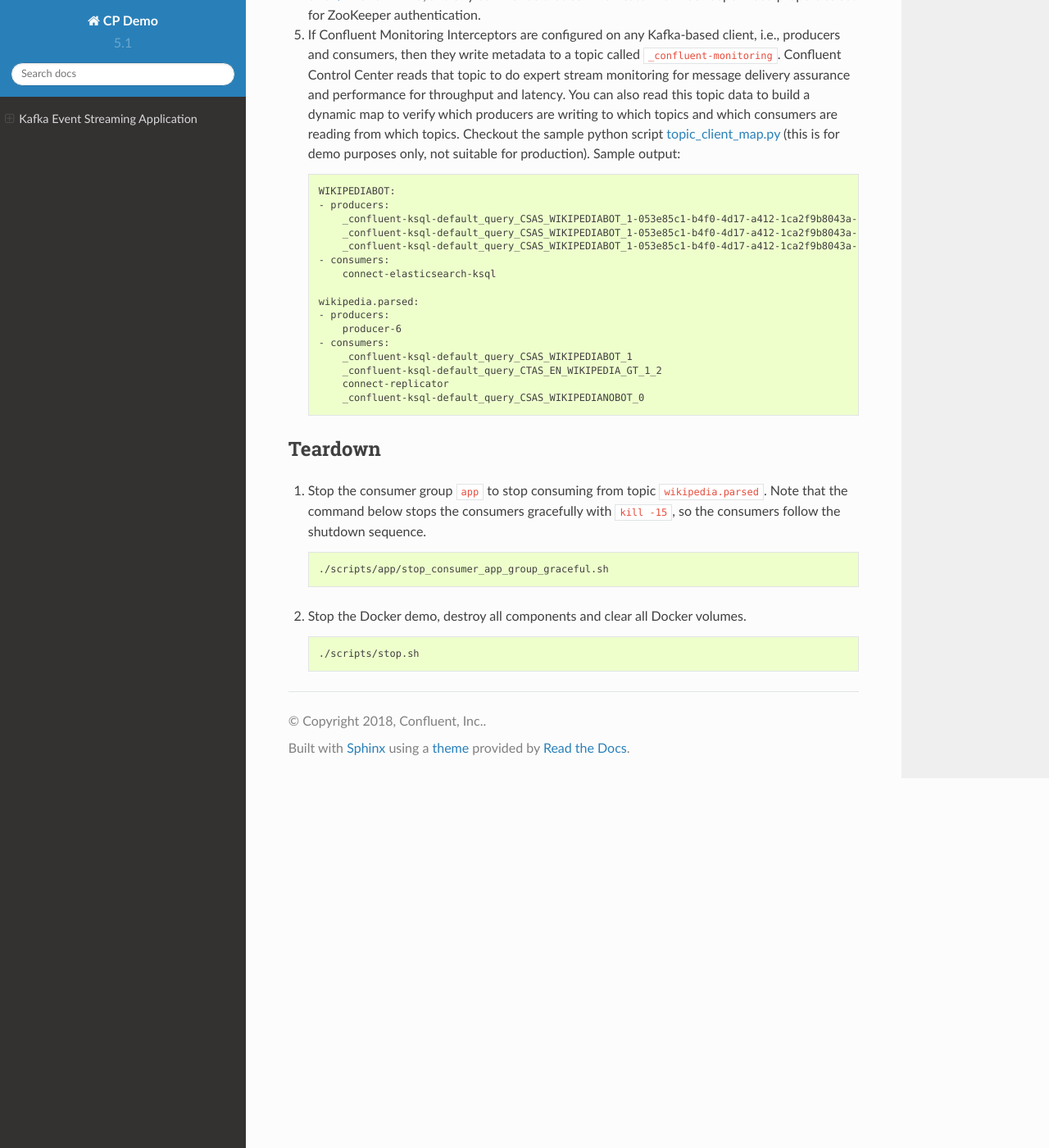
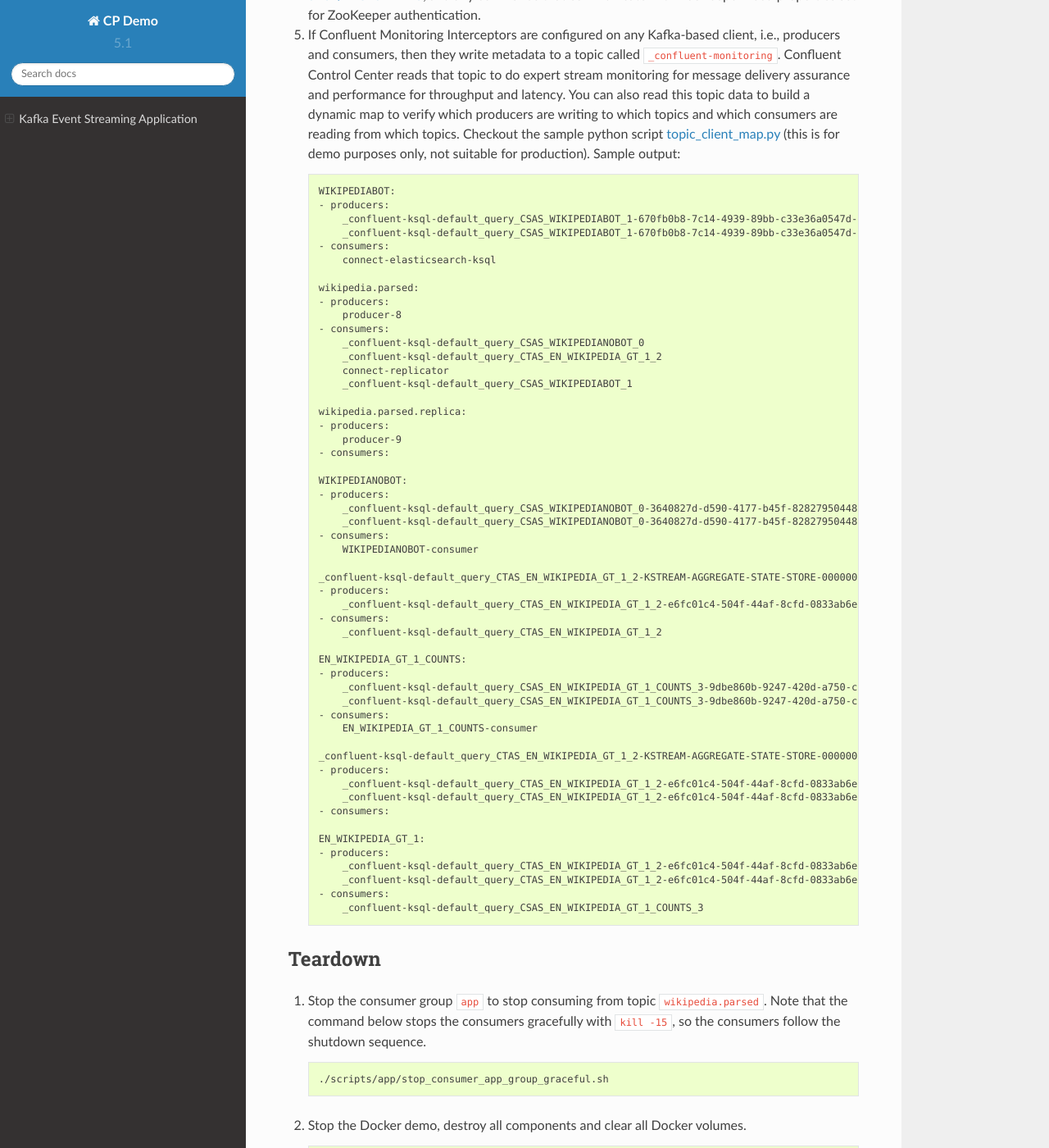
Before and after one commit to confluentinc/cp-demo, a Sphinx documentation site: the page built from docs/index.rst, in a window 1280 px wide and 1400 px high, scrolled down 42549 px. Shown: the whole window at 82% size. Built offline with Sphinx 7.4.7 and the Read the Docs theme 2.0.0, drawn with Linux system fonts in a browser that asks for light colours.

Commit message:
DEVX-710: all programmatic

```diff
--- a/docs/index.rst
+++ b/docs/index.rst
@@ -1163,20 +1163,58 @@ Troubleshooting the demo
 
       WIKIPEDIABOT:
       - producers:
-          _confluent-ksql-default_query_CSAS_WIKIPEDIABOT_1-053e85c1-b4f0-4d17-a412-1ca2f9b8043a-StreamThread-7-producer
-          _confluent-ksql-default_query_CSAS_WIKIPEDIABOT_1-053e85c1-b4f0-4d17-a412-1ca2f9b8043a-StreamThread-8-producer
-          _confluent-ksql-default_query_CSAS_WIKIPEDIABOT_1-053e85c1-b4f0-4d17-a412-1ca2f9b8043a-StreamThread-6-producer
+          _confluent-ksql-default_query_CSAS_WIKIPEDIABOT_1-670fb0b8-7c14-4939-89bb-c33e36a0547d-StreamThread-8-producer
+          _confluent-ksql-default_query_CSAS_WIKIPEDIABOT_1-670fb0b8-7c14-4939-89bb-c33e36a0547d-StreamThread-6-producer
       - consumers:
           connect-elasticsearch-ksql
 
       wikipedia.parsed:
       - producers:
-          producer-6
+          producer-8
       - consumers:
-          _confluent-ksql-default_query_CSAS_WIKIPEDIABOT_1
+          _confluent-ksql-default_query_CSAS_WIKIPEDIANOBOT_0
           _confluent-ksql-default_query_CTAS_EN_WIKIPEDIA_GT_1_2
           connect-replicator
-          _confluent-ksql-default_query_CSAS_WIKIPEDIANOBOT_0
+          _confluent-ksql-default_query_CSAS_WIKIPEDIABOT_1
+
+      wikipedia.parsed.replica:
+      - producers:
+          producer-9
+      - consumers:
+
+      WIKIPEDIANOBOT:
+      - producers:
+          _confluent-ksql-default_query_CSAS_WIKIPEDIANOBOT_0-3640827d-d590-4177-b45f-828279504483-StreamThread-4-producer
+          _confluent-ksql-default_query_CSAS_WIKIPEDIANOBOT_0-3640827d-d590-4177-b45f-828279504483-StreamThread-3-producer
+      - consumers:
+          WIKIPEDIANOBOT-consumer
+
+      _confluent-ksql-default_query_CTAS_EN_WIKIPEDIA_GT_1_2-KSTREAM-AGGREGATE-STATE-STORE-0000000007-repartition:
+      - producers:
+          _confluent-ksql-default_query_CTAS_EN_WIKIPEDIA_GT_1_2-e6fc01c4-504f-44af-8cfd-0833ab6e63b9-StreamThread-10-producer
+      - consumers:
+          _confluent-ksql-default_query_CTAS_EN_WIKIPEDIA_GT_1_2
+
+      EN_WIKIPEDIA_GT_1_COUNTS:
+      - producers:
+          _confluent-ksql-default_query_CSAS_EN_WIKIPEDIA_GT_1_COUNTS_3-9dbe860b-9247-420d-a750-cee1be1036b8-StreamThread-14-producer
+          _confluent-ksql-default_query_CSAS_EN_WIKIPEDIA_GT_1_COUNTS_3-9dbe860b-9247-420d-a750-cee1be1036b8-StreamThread-16-producer
+      - consumers:
+          EN_WIKIPEDIA_GT_1_COUNTS-consumer
+
+      _confluent-ksql-default_query_CTAS_EN_WIKIPEDIA_GT_1_2-KSTREAM-AGGREGATE-STATE-STORE-0000000007-changelog:
+      - producers:
+          _confluent-ksql-default_query_CTAS_EN_WIKIPEDIA_GT_1_2-e6fc01c4-504f-44af-8cfd-0833ab6e63b9-StreamThread-9-producer
+          _confluent-ksql-default_query_CTAS_EN_WIKIPEDIA_GT_1_2-e6fc01c4-504f-44af-8cfd-0833ab6e63b9-StreamThread-12-producer
+      - consumers:
+
+      EN_WIKIPEDIA_GT_1:
+      - producers:
+          _confluent-ksql-default_query_CTAS_EN_WIKIPEDIA_GT_1_2-e6fc01c4-504f-44af-8cfd-0833ab6e63b9-StreamThread-9-producer
+          _confluent-ksql-default_query_CTAS_EN_WIKIPEDIA_GT_1_2-e6fc01c4-504f-44af-8cfd-0833ab6e63b9-StreamThread-12-producer
+      - consumers:
+          _confluent-ksql-default_query_CSAS_EN_WIKIPEDIA_GT_1_COUNTS_3
+
 
 
 ========
```
Also changed, not shown: 2 other files.
